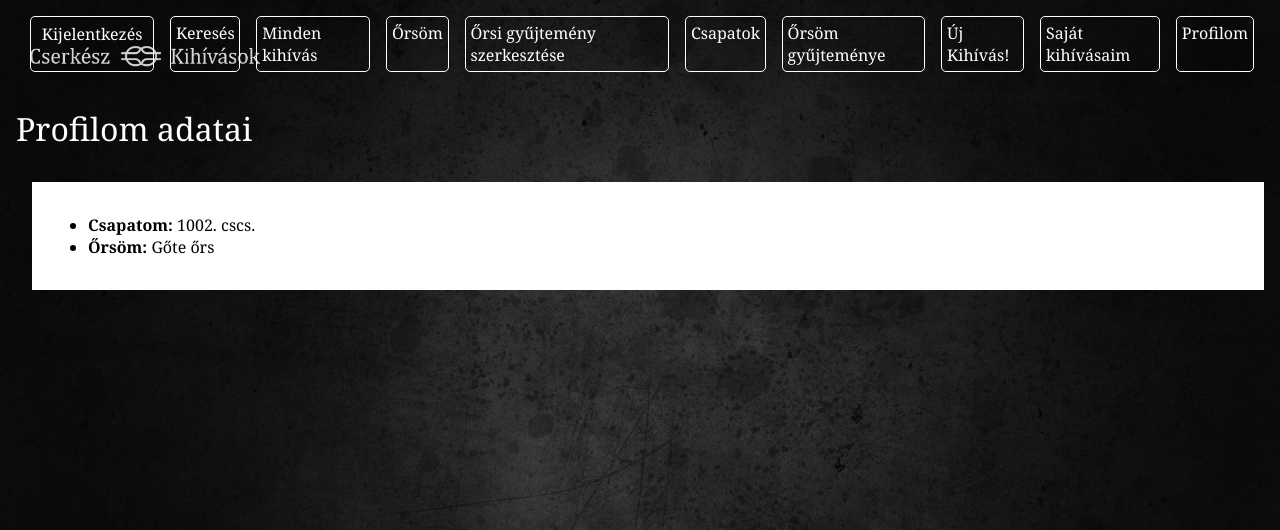
After one commit to formdenes/django-blog, a Django app: page /accounts/profile/ in a window 1280 px wide. The commit adds this page. Shown: the top 530 px of the page. Run offline with Django 3.2, Linux system fonts and the light colour scheme; a user stored in the database is signed in; data comes from the database, SQL or seed files in the repository; both versions use the stored data as it was after the commit; parts of the project's set-up code (start-up, migrations or seed data) failed here and were passed over.

Commit message:
profile finished

```diff
--- a/accounts/templates/accounts/setdata.html
+++ b/accounts/templates/accounts/setdata.html
@@ -2,10 +2,12 @@
 
 {% block content %}
 <h1>Álltsd be a profilod adatait!</h1>
+<h3>Kérünk, alaposan ellenőrizd az adataidat, azokat a jövőben már nem fogod tudni megváltoztatni!</h3>
 <form class="site-form" action="{% url 'accounts:setdata' %}" method="POST">
     {% csrf_token %}
     {{form}}
     <button type="submit">Kész, tovább az oldalra!</button>
+    <!--TODO JS: biztos, hogy elmenti ezeket az adatokat?-->
 </form>
 {% if errors %}
     {{errors}}
--- /dev/null
+++ b/accounts/templates/accounts/viewdata.html
@@ -0,0 +1,11 @@
+{% extends 'base_layout.html' %}
+
+{% block content %}
+<h1>Profilom adatai</h1>
+<div class="groups">
+    <ul>
+        <li><strong>Csapatom:</strong> {{form.group_num.value}}. cscs.</li>
+        <li><strong>Őrsöm:</strong> {{form.patrol.value}} őrs</li>
+    </ul>
+</div>
+{% endblock %}
--- a/accounts/urls.py
+++ b/accounts/urls.py
@@ -7,6 +7,7 @@ app_name = 'accounts'
 urlpatterns = [
     re_path(r'^signup/$', views.signup_view, name='signup'),
     re_path(r'^setdata/$', views.setdata_view, name='setdata'),
+    re_path(r'^profile/$', views.profile_view, name='profile'),
     re_path(r'^login/$', views.login_view, name='login'),
     re_path(r'^logout/$', views.logout_view, name='logout'),
 ]
--- a/accounts/views.py
+++ b/accounts/views.py
@@ -1,6 +1,7 @@
 from django.shortcuts import render, redirect
 from django.contrib.auth.forms import UserCreationForm, AuthenticationForm
 from django.contrib.auth import login, logout
+from django.contrib.auth.decorators import login_required
 from . import forms
 from .forms import RegisterProfileData
 from .models import Profile
@@ -73,3 +74,9 @@ def setdata_view(request):
             message = form.errors
             return render(request, 'accounts/setdata.html', {'form': form, 'errors':message})
     return render(request, 'accounts/setdata.html', {'form':form})
+
+@login_required(login_url='/accounts/login')
+def profile_view(request):
+    data = Profile.objects.get(user=request.user)
+    form = forms.RegisterProfileData(initial={'group_num':data.group_num, 'patrol':data.patrol, 'secret':data.secret})
+    return render(request, 'accounts/viewdata.html', {'form': form})
--- a/ors/models.py
+++ b/ors/models.py
@@ -9,9 +9,10 @@ from taggit.managers import TaggableManager
 # Create your models here.
 class Group(models.Model):
     number = models.IntegerField(unique=True)
+    name = models.CharField(max_length=100, blank=True, default=None, null=True)
 
     def __str__(self):
-        return str(self.number)
+        return str(self.number) + ". %s cscs." % self.name
 
 class Patrol(models.Model):
     name = models.CharField(max_length=50)
--- a/templates/base_layout.html
+++ b/templates/base_layout.html
@@ -30,6 +30,7 @@
                 <li><a href="{% url 'status'%}">Őrsöm gyűjteménye</a></li>
                 <li><a href="{%url 'challenge:create'%}">Új Kihívás!</a></li>
                 <li><a href="{%url 'challenge:mylist'%}">Saját kihívásaim</a></li>
+                <li><a href="{%url 'accounts:profile'%}">Profilom</a></li>
                 {% else %}
                 <li><a href="{% url 'accounts:login'%}">Bejelentkezem</a></li>
                 <li><a href="{% url 'accounts:signup'%}">Regisztrálok</a></li>
```
Also changed, not shown: db.sqlite3, ors/migrations/0017_group_name.py (added), ors/migrations/0018_auto_20200407_1140.py (added), ors/migrations/0019_auto_20200407_1145.py (added).
